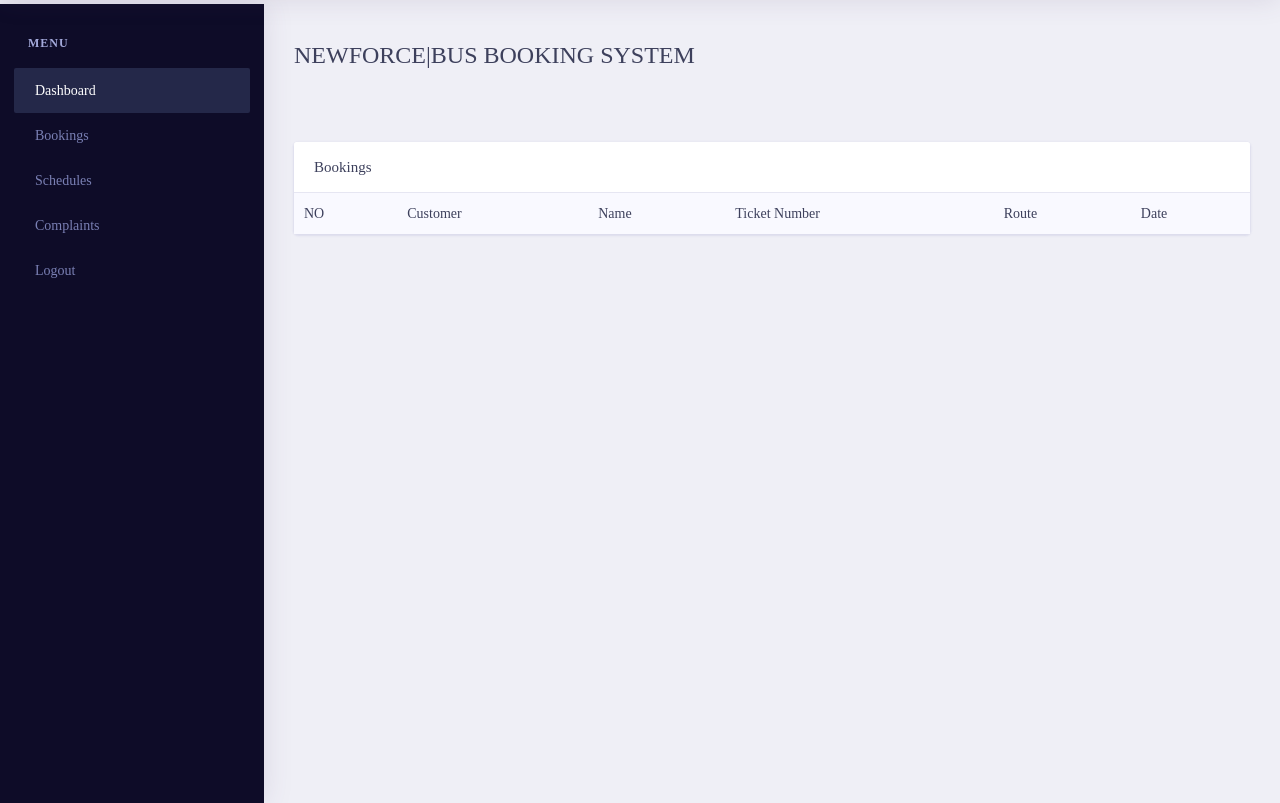
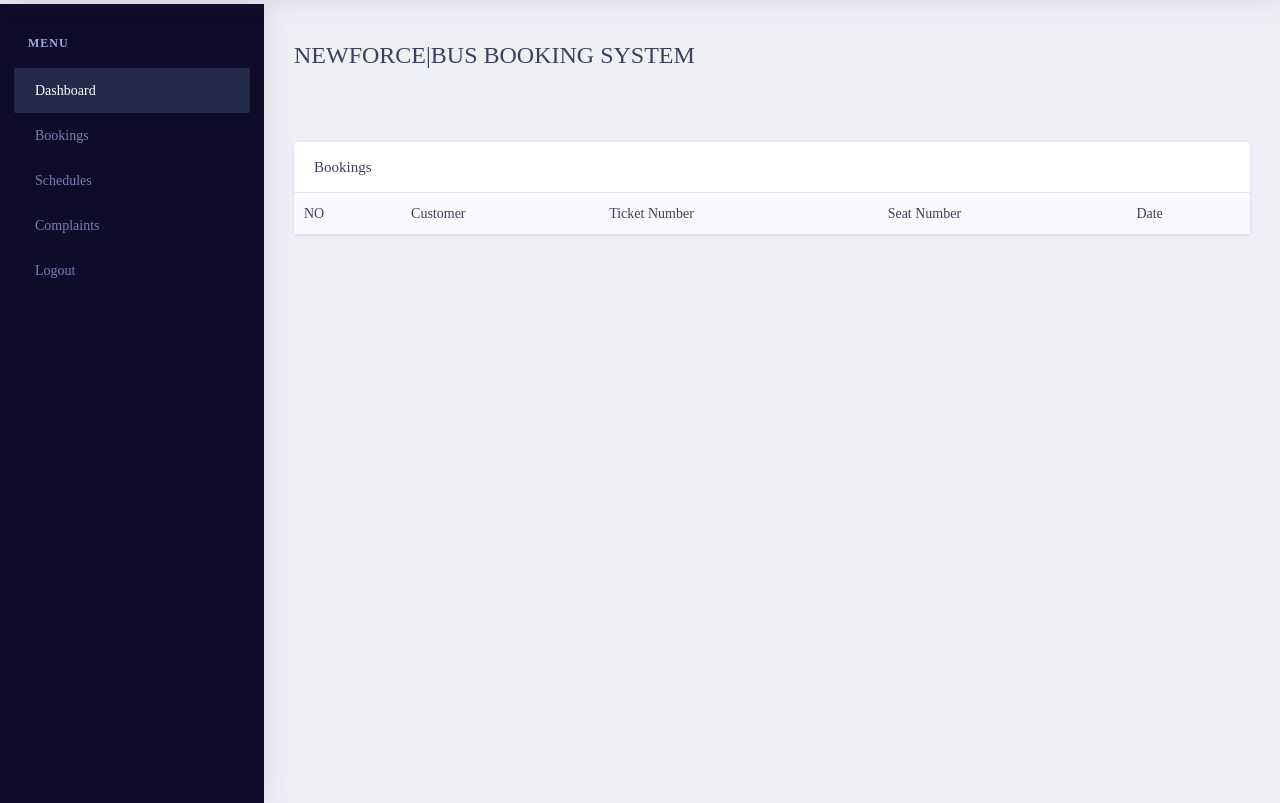
Before and after one commit to hermesgido/ussd-buss-booking-system, a Django app: page /bookings/ in a window 1280 px wide. Shown: the part 56-859 px from the top of the page. Run offline with Django 4.2, Linux system fonts and the light colour scheme; data that the repository does not hold is empty; some libraries are stand-ins or nearby versions.

Commit message:
added sms

```diff
--- a/templates/bookings.html
+++ b/templates/bookings.html
@@ -61,10 +61,8 @@
                                                     <tr class="border-0">
                                                         <th class="border-0">NO</th>
                                                         <th class="border-0">Customer</th>
-                                                        <th class="border-0">Name</th>
                                                         <th class="border-0">Ticket Number</th>
-
-                                                        <th class="border-0">Route</th>
+                                                        <th class="border-0">Seat Number</th>
                                                         <th class="border-0">Date</th>
 
                                                     </tr>
@@ -77,9 +75,8 @@
                                                     <tr>
                                                         <td>{{no}}</td>
                                                         <td>{{r.user_phone}}</td>
-                                                        <td>{{r.user_name}}</td>
                                                         <td>{{r.ticket_number}}</td>
-                                                        <td>{{r.schedule.route.name}}  </td>
+                                                        <td>{{r.seat_number}}</td>
                                                         <td>{{r.date}} </td>
 
                                                         </tr>
```
Also changed, not shown: ussd_booking/ussd/views.py (+16 -2 lines).
